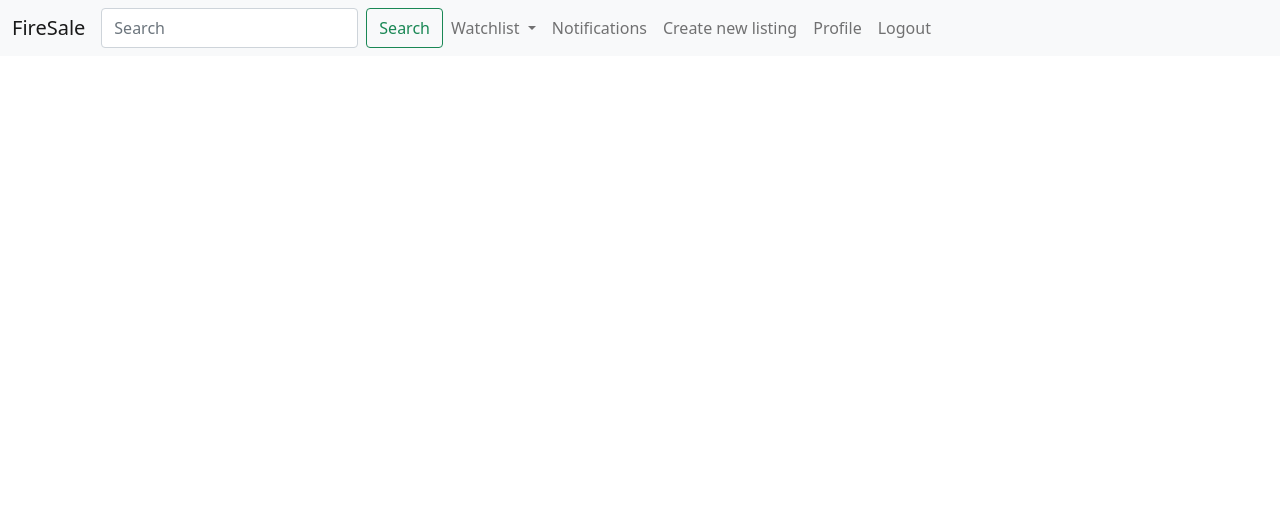
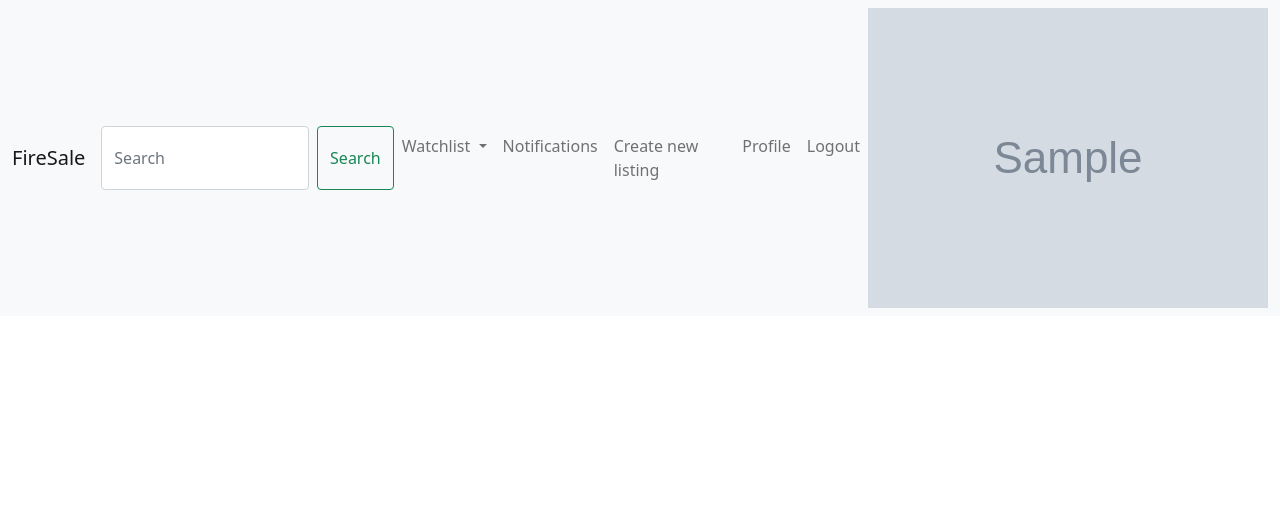
Before and after one commit to magnushj93hr/verklegt2_v2, a Django app: page /catalog/ in a window 1280 px wide. Shown: the top 507 px of the page. Run offline with Django 4.2, Linux system fonts and the light colour scheme; a user stored in the database is signed in; tables that the repository leaves empty hold one stand-in row (values such as "Sample post"); grey boxes marked "Sample" are stand-in pictures; parts of the project's set-up code (start-up, migrations or seed data) failed here and were passed over.

Commit message:
mynd komin í nav bar

```diff
--- a/static/css/main.css
+++ b/static/css/main.css
@@ -1,3 +1,6 @@
 .firesale {
 
 }
+
+.profile-image{
+}
--- a/templates/Navigation.html
+++ b/templates/Navigation.html
@@ -48,6 +48,9 @@
           {% endif %}
       </ul>
         <! --hér er gamli search barinn!! -->
+        {% if user.is_authenticated %}
+            <img src="{{ user.profile.profile_image }}" class="profile-image" />
+        {% endif %}
 
     </div>
   </div>
```
